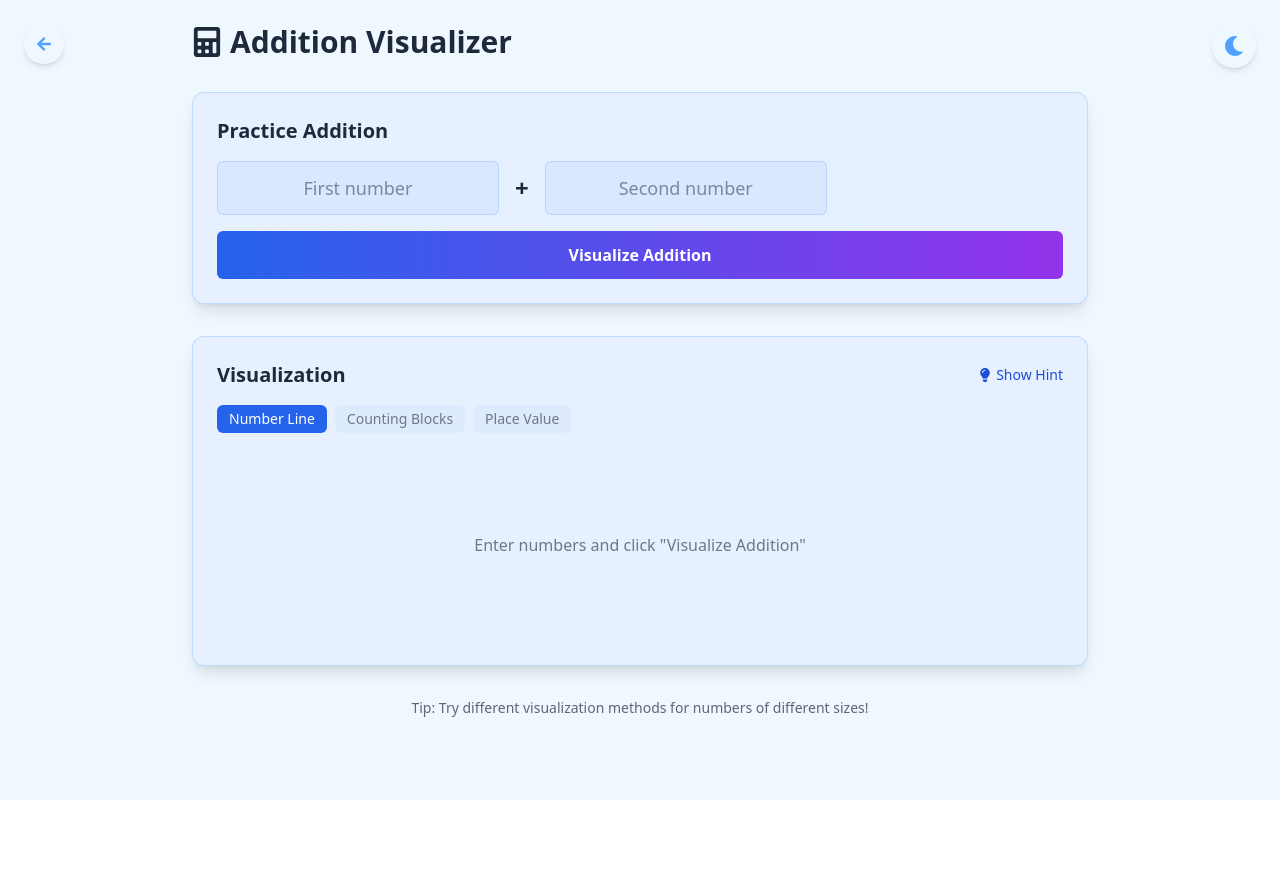
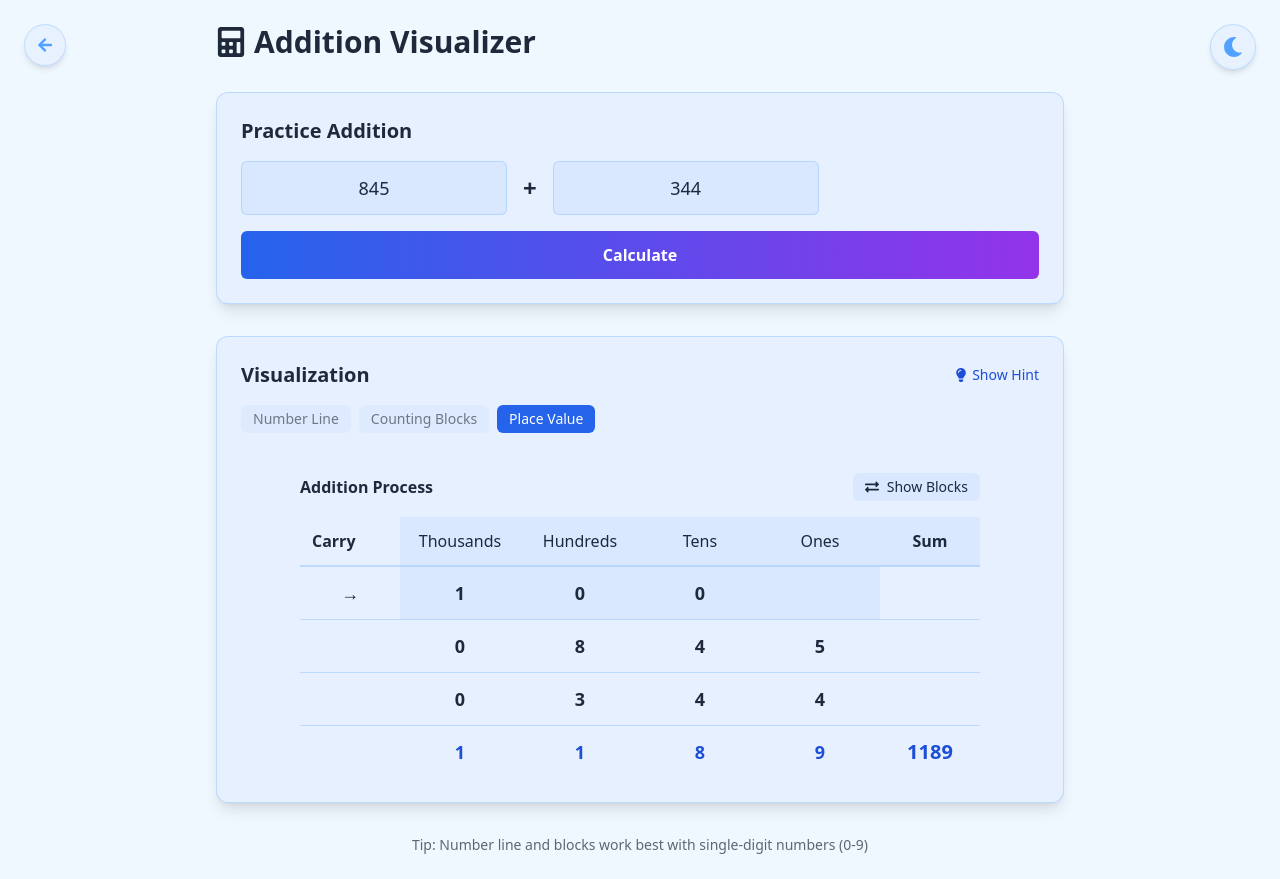
Before and after one commit to Aman1919/VISUALISER, a Next.js app: page /dashboard/lessons/maths/addition in a window 1280 px wide. Before the commit the page ends 800 px from the top, so only its background shows below. Built offline with nearby package versions, Linux system fonts and the light colour scheme.

Commit message:
addition changes

```diff
--- a/src/app/dashboard/lessons/maths/addition/page.tsx
+++ b/src/app/dashboard/lessons/maths/addition/page.tsx
@@ -1,21 +1,177 @@
 "use client";
+import { useTheme } from "@/context/ThemeContext";
+import React, { useState } from "react";
+import { FaCalculator, FaLightbulb, FaExchangeAlt } from "react-icons/fa";
+import {MathInputContainer} from "@/component/MathInputContanier";
 
-import { useTheme } from "@/context/ThemeContext";
-import { useState } from "react";
-import { FaCalculator, FaLightbulb, FaMoon, FaSun } from "react-icons/fa";
+type MathAdditionTableProps = {
+    num1: number;
+    num2: number;
+    showBlocks: boolean;
+  };
+
+  function MathAdditionTable({ num1, num2, showBlocks }: MathAdditionTableProps) {
+    const placeValues = ['Thousands', 'Hundreds', 'Tens', 'Ones'];
+
+    // Function to split number into digits with place values
+    const getDigits = (num: number): number[] => {
+      const digits = [];
+      for (let i = placeValues.length - 1; i >= 0; i--) {
+        const place = Math.pow(10, i);
+        digits.unshift(Math.floor((num % (place * 10)) / place));
+      }
+      return digits.reverse();
+    };
+
+    const digits1 = getDigits(num1);
+    const digits2 = getDigits(num2);
+    const sum = num1 + num2;
+    const sumDigits = getDigits(sum);
+
+    // Calculate carries correctly
+    const calculateCarries = () => {
+      const carries = new Array(placeValues.length).fill(0);
+      let carry = 0;
+
+      for (let i = placeValues.length - 1; i >= 0; i--) {
+        const digitSum = digits1[i] + digits2[i] + carry;
+        const newCarry = Math.floor(digitSum / 10);
+        if (i > 0) {
+          carries[i - 1] = newCarry;
+        }
+        carry = newCarry;
+      }
+
+      return carries;
+    };
+
+    const carries = calculateCarries();
+
+    // Render digit as number or blocks with improved styling
+    const renderDigit = (value: number, color: string) => {
+      if (showBlocks) {
+        return (
+          <div className="flex justify-center flex-wrap gap-1 max-w-[70px] p-1">
+            {[...Array(value)].map((_, i) => (
+              <div
+                key={i}
+                className={`w-3 h-3 ${color} rounded-sm shadow-sm`}
+              ></div>
+            ))}
+          </div>
+        );
+      }
+      return <span className="text-lg font-semibold">{value}</span>;
+    };
+
+    return (
+      <div className="w-full overflow-x-auto">
+        <table className="border-collapse w-full" style={{ minWidth: '600px' }}>
+          <thead>
+            <tr className="border-b-2 border-[var(--color-border-primary)]">
+              <th className="p-3 text-left w-[100px]">Carry</th>
+              {placeValues.map((place, index) => (
+                <th
+                  key={index}
+                  className="p-3 text-center font-medium bg-[var(--color-bg-accent)]"
+                  style={{ width: '120px' }}
+                >
+                  {place}
+                </th>
+              ))}
+              <th className="p-3 text-center w-[100px] bg-[var(--color-bg-accent)]">Sum</th>
+            </tr>
+          </thead>
+          <tbody>
+            {/* Carry row */}
+            <tr className="border-b border-[var(--color-border-primary)]">
+              <td className="p-3 text-center text-lg font-medium">→</td>
+              {carries.map((carry, index) => (
+                <td
+                  key={index}
+                  className="p-3 text-center bg-[var(--color-bg-accent)]"
+                >
+                  {index < placeValues.length - 1 ? (
+                    renderDigit(carry, 'bg-red-500')
+                  ) : ''}
+                </td>
+              ))}
+              <td></td>
+            </tr>
+
+            {/* First number row */}
+            <tr className="border-b border-[var(--color-border-primary)]">
+              <td className="p-3"></td>
+              {digits1.map((digit, index) => (
+                <td
+                  key={index}
+                  className="p-3 text-center"
+                  style={{ backgroundColor: 'var(--color-bg-secondary)' }}
+                >
+                  {renderDigit(digit, 'bg-blue-500')}
+                </td>
+              ))}
+              <td></td>
+            </tr>
+
+            {/* Second number row */}
+            <tr className="border-b border-[var(--color-border-primary)]">
+              <td className="p-3"></td>
+              {digits2.map((digit, index) => (
+                <td
+                  key={index}
+                  className="p-3 text-center"
+                  style={{ backgroundColor: 'var(--color-bg-secondary)' }}
+                >
+                  {renderDigit(digit, 'bg-green-500')}
+                </td>
+              ))}
+              <td></td>
+            </tr>
+
+            {/* Sum row */}
+            <tr>
+              <td className="p-3"></td>
+              {sumDigits.map((digit, index) => (
+                <td
+                  key={index}
+                  className="p-3 text-center font-semibold"
+                  style={{
+                    backgroundColor: 'var(--color-bg-secondary)',
+                    color: 'var(--color-text-accent)'
+                  }}
+                >
+                  {renderDigit(digit, 'bg-purple-500')}
+                </td>
+              ))}
+              <td className="p-3 text-center text-xl font-bold text-[var(--color-text-accent)]">
+                {sum}
+              </td>
+            </tr>
+          </tbody>
+        </table>
+      </div>
+    );
+  }
 
 export default function Additions() {
-  const [num1, setNum1] = useState("");
-  const [num2, setNum2] = useState("");
-  const [result, setResult] = useState<number | null>(null);
+    const [num1, setNum1] = useState("845");
+    const [num2, setNum2] = useState("344");
+    const [result, setResult] = useState<number | null>(1189);
     const { darkMode } = useTheme();
-  const [visualizationType, setVisualizationType] = useState("number-line");
+    const [visualizationType, setVisualizationType] = useState("place-value");
     const [showHint, setShowHint] = useState(false);
+    const [showBlocks, setShowBlocks] = useState(false);
 
     const handleAddition = () => {
       const n1 = parseInt(num1) || 0;
       const n2 = parseInt(num2) || 0;
       setResult(n1 + n2);
+    };
+
+      const isSingleDigit = (num: string) => {
+        const n = parseInt(num) || 0;
+        return n >= 0 && n <= 9;
       };
 
   const renderVisualization = () => {
@@ -26,6 +182,13 @@ export default function Additions() {
 
     switch (visualizationType) {
       case "number-line":
+        if (!isSingleDigit(num1) || !isSingleDigit(num2)) {
+          return (
+            <div className="text-center p-4 text-red-500">
+              Number line visualization only works with single-digit numbers (0-9)
+            </div>
+          );
+        }
         return (
           <div className="w-full h-16 relative mt-6">
             <div className="absolute left-0 right-0 h-1 bg-[var(--color-border-primary)] top-1/2 transform -translate-y-1/2"></div>
@@ -49,6 +212,13 @@ export default function Additions() {
           </div>
         );
       case "blocks":
+        if (!isSingleDigit(num1) || !isSingleDigit(num2)) {
+          return (
+            <div className="text-center p-4 text-red-500">
+              Block visualization only works with single-digit numbers (0-9)
+            </div>
+          );
+        }
         return (
           <div className="flex flex-wrap justify-center gap-2 mt-6">
             {[...Array(n1).keys()].map((n) => (
@@ -68,34 +238,24 @@ export default function Additions() {
       case "place-value":
         return (
             <div className="mt-6">
-            <div className="flex justify-center gap-4">
-              <div className="text-center">
-                <div className="font-bold mb-2">Hundreds</div>
-                <div className="grid grid-cols-3 gap-1">
-                  {[...Array(Math.floor(n1 / 100)).keys()].map((n) => (
-                    <div key={`h-${n}`} className="w-6 h-6 bg-[var(--color-button-primary-from)] rounded-full"></div>
-                  ))}
+              <div className="flex justify-between items-center mb-4">
+                <h3 className="font-semibold">Addition Process</h3>
+                <button
+                  onClick={() => setShowBlocks(!showBlocks)}
+                  className="flex items-center gap-2 px-3 py-1 rounded-md text-sm"
+                  style={{
+                    backgroundColor: 'var(--color-bg-accent)',
+                    color: 'var(--color-text-primary)'
+                  }}
+                >
+                  <FaExchangeAlt /> {showBlocks ? 'Show Numbers' : 'Show Blocks'}
+                </button>
               </div>
-              </div>
-              <div className="text-center">
-                <div className="font-bold mb-2">Tens</div>
-                <div className="grid grid-cols-5 gap-1">
-                  {[...Array(Math.floor((n1 % 100) / 10)).keys()].map((n) => (
-                    <div key={`t-${n}`} className="w-4 h-4 bg-[var(--color-button-primary-from)] rounded-full"></div>
-                  ))}
-                </div>
-              </div>
-              <div className="text-center">
-                <div className="font-bold mb-2">Ones</div>
-                <div className="grid grid-cols-5 gap-1">
-                  {[...Array(n1 % 10).keys()].map((n) => (
-                    <div key={`o-${n}`} className="w-3 h-3 bg-[var(--color-button-primary-from)] rounded-full"></div>
-                  ))}
-                </div>
-              </div>
-            </div>
-            <div className="flex justify-center my-4">+</div>
-            {/* Repeat for num2 with different color */}
+              <MathAdditionTable
+                num1={n1}
+                num2={n2}
+                showBlocks={showBlocks}
+              />
             </div>
           );
       default:
@@ -104,82 +264,24 @@ export default function Additions() {
   };
 
   return (
-    <div
-      className={`min-h-screen p-6 transition-colors duration-300 ${darkMode ? 'dark-theme' : 'light-theme'}`}
-      style={{
-        backgroundColor: 'var(--color-bg-primary)',
-        color: 'var(--color-text-primary)'
-      }}
-    >
-      <div className="max-w-4xl mx-auto">
+    <div className="max-w-4xl p-6 mx-auto">
       <div className="flex justify-between items-center mb-8">
+
         <h1 className="text-3xl font-bold flex items-center gap-2">
           <FaCalculator /> Addition Visualizer
         </h1>
+        <div className="w-10"></div> {/* Spacer for balance */}
       </div>
 
-        {/* Addition Panel */}
-        <div
-          className="p-6 rounded-xl shadow-lg mb-8"
-          style={{
-            backgroundColor: 'var(--color-bg-secondary)',
-            border: '1px solid var(--color-border-primary)'
-          }}
-        >
-          <h2 className="text-xl font-semibold mb-4">Practice Addition</h2>
-
-          <div className="flex items-center gap-4 mb-4">
-            <input
-              type="text"
-              value={num1}
-              onChange={(e) => setNum1(e.target.value.replace(/[^0-9]/g, ''))}
-              placeholder="First number"
-              className="w-1/3 p-3 text-lg text-center rounded-md"
-              style={{
-                border: '1px solid var(--color-border-primary)',
-                backgroundColor: 'var(--color-bg-accent)',
-                color: 'var(--color-text-primary)'
-              }}
+      {/* Reusable Input Container */}
+      <MathInputContainer
+        value1={num1}
+        value2={num2}
+        onValue1Change={setNum1}
+        onValue2Change={setNum2}
+        operator="+"
+        onCalculate={handleAddition}
       />
-            <span className="text-2xl font-bold">+</span>
-            <input
-              type="text"
-              value={num2}
-              onChange={(e) => setNum2(e.target.value.replace(/[^0-9]/g, ''))}
-              placeholder="Second number"
-              className="w-1/3 p-3 text-lg text-center rounded-md"
-              style={{
-                border: '1px solid var(--color-border-primary)',
-                backgroundColor: 'var(--color-bg-accent)',
-                color: 'var(--color-text-primary)'
-              }}
-            />
-          </div>
-
-          <button
-            onClick={handleAddition}
-            className="w-full p-3 font-semibold rounded-md transition flex items-center justify-center gap-2"
-            style={{
-              background: 'linear-gradient(to right, var(--color-button-primary-from), var(--color-button-primary-to))',
-              color: 'white'
-            }}
-          >
-            Visualize Addition
-          </button>
-
-          {result !== null && (
-            <div className="mt-6 p-4 rounded-md text-center"
-              style={{
-                backgroundColor: 'var(--color-bg-accent)',
-                border: '1px solid var(--color-border-primary)'
-              }}
-            >
-              <p className="text-lg font-bold" style={{ color: 'var(--color-text-accent)' }}>
-                {num1 || 0} + {num2 || 0} = <span className="text-2xl">{result}</span>
-              </p>
-            </div>
-          )}
-        </div>
 
       {/* Visualization Panel */}
       <div
@@ -191,6 +293,7 @@ export default function Additions() {
       >
         <div className="flex justify-between items-center mb-4">
           <h2 className="text-xl font-semibold">Visualization</h2>
+          <div className="flex items-center gap-2">
             <button
               onClick={() => setShowHint(!showHint)}
               className="flex items-center gap-1 text-sm"
@@ -198,6 +301,7 @@ export default function Additions() {
             >
               <FaLightbulb /> {showHint ? 'Hide Hint' : 'Show Hint'}
             </button>
+          </div>
         </div>
 
         {showHint && (
@@ -213,7 +317,7 @@ export default function Additions() {
           </div>
         )}
 
-          <div className="mb-4 flex gap-2">
+        <div className="mb-4 flex gap-2 flex-wrap">
           <button
             onClick={() => setVisualizationType("number-line")}
             className={`px-3 py-1 rounded-md text-sm ${visualizationType === "number-line" ? 'opacity-100' : 'opacity-60'}`}
@@ -250,14 +354,13 @@ export default function Additions() {
           {result !== null ? (
             renderVisualization()
           ) : (
-              <p className="text-center opacity-60">Enter numbers and click "Visualize Addition"</p>
+            <p className="text-center opacity-60">Enter numbers and click "Calculate"</p>
           )}
         </div>
       </div>
 
       <div className="mt-8 text-center text-sm opacity-70">
-          Tip: Try different visualization methods for numbers of different sizes!
-        </div>
+        Tip: Number line and blocks work best with single-digit numbers (0-9)
       </div>
     </div>
   );
--- a/src/app/dashboard/page.tsx
+++ b/src/app/dashboard/page.tsx
@@ -1,14 +1,12 @@
 "use client";
 
 import { useState } from "react";
-import { useTheme } from "@/context/ThemeContext";
 import { FaSearch, FaBook,  } from "react-icons/fa";
 import { motion } from "framer-motion";
 import Link from "next/link";
 import { lessons } from "@/context/lessons";
 
 export default function Dashboard() {
-  const { darkMode } = useTheme();
   const [search, setSearch] = useState("");
   const [activeCategory, setActiveCategory] = useState("all");
 
@@ -25,12 +23,8 @@ export default function Dashboard() {
   );
 
   return (
-    <div className={`min-h-screen p-6 ${darkMode ? 'dark-theme' : 'light-theme'} transition-colors`}
-      style={{
-        backgroundColor: 'var(--color-bg-primary)',
-        color: 'var(--color-text-primary)'
-      }}>
-      <div className="max-w-7xl mx-auto">
+
+      <div className="max-w-7xl p-6 mx-auto">
         {/* Header */}
         <div className="flex flex-col md:flex-row md:items-center justify-between mb-8 gap-4">
           <div className="flex items-center gap-3">
@@ -159,6 +153,5 @@ export default function Dashboard() {
           </div>
         )}
       </div>
-    </div>
   );
 }
--- a/src/app/layout.tsx
+++ b/src/app/layout.tsx
@@ -66,14 +66,26 @@ function BackButton() {
   );
 }
 
+function AllComponents({ children }: { children: React.ReactNode }){
+  const { darkMode } = useTheme();
+
+  return <div className={`min-h-screen transition-colors duration-300 ${darkMode ? 'dark-theme' : 'light-theme'}`}
+  style={{
+    backgroundColor: 'var(--color-bg-primary)',
+    color: 'var(--color-text-primary)'
+  }}>
+              <BackButton />
+          <DarkModeToggle />
+          {children}
+  </div>
+}
+
 export default function RootLayout({ children }: { children: React.ReactNode }) {
   return (
     <html lang="en">
       <ThemeProvider>
-        <body className="bg-white text-black dark:bg-black dark:text-white transition-colors">
-          <BackButton />
-          <DarkModeToggle />
-          {children}
+        <body >
+     <AllComponents children={children} />
         </body>
       </ThemeProvider>
     </html>
--- /dev/null
+++ b/src/component/MathInputContanier.tsx
@@ -0,0 +1,65 @@
+export function MathInputContainer({
+  value1,
+  value2,
+  onValue1Change,
+  onValue2Change,
+  operator = "+",
+  onCalculate
+}: {
+  value1: string;
+  value2: string;
+  onValue1Change: (value: string) => void;
+  onValue2Change: (value: string) => void;
+  operator?: string;
+  onCalculate: () => void;
+}) {
+  return (
+    <div className="p-6 rounded-xl shadow-lg mb-8"
+      style={{
+        backgroundColor: 'var(--color-bg-secondary)',
+        border: '1px solid var(--color-border-primary)'
+      }}
+    >
+      <h2 className="text-xl font-semibold mb-4">Practice Addition</h2>
+
+      <div className="flex items-center gap-4 mb-4">
+        <input
+          type="text"
+          value={value1}
+          onChange={(e) => onValue1Change(e.target.value.replace(/[^0-9]/g, ''))}
+          placeholder="First number"
+          className="w-1/3 p-3 text-lg text-center rounded-md"
+          style={{
+            border: '1px solid var(--color-border-primary)',
+            backgroundColor: 'var(--color-bg-accent)',
+            color: 'var(--color-text-primary)'
+          }}
+        />
+        <span className="text-2xl font-bold">{operator}</span>
+        <input
+          type="text"
+          value={value2}
+          onChange={(e) => onValue2Change(e.target.value.replace(/[^0-9]/g, ''))}
+          placeholder="Second number"
+          className="w-1/3 p-3 text-lg text-center rounded-md"
+          style={{
+            border: '1px solid var(--color-border-primary)',
+            backgroundColor: 'var(--color-bg-accent)',
+            color: 'var(--color-text-primary)'
+          }}
+        />
+      </div>
+
+      <button
+        onClick={onCalculate}
+        className="w-full p-3 font-semibold rounded-md transition flex items-center justify-center gap-2"
+        style={{
+          background: 'linear-gradient(to right, var(--color-button-primary-from), var(--color-button-primary-to))',
+          color: 'white'
+        }}
+      >
+        Calculate
+      </button>
+    </div>
+  );
+}
```
Lines whose indentation alone changed are shown as unchanged.
